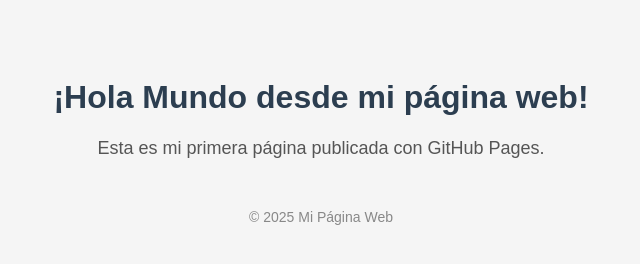
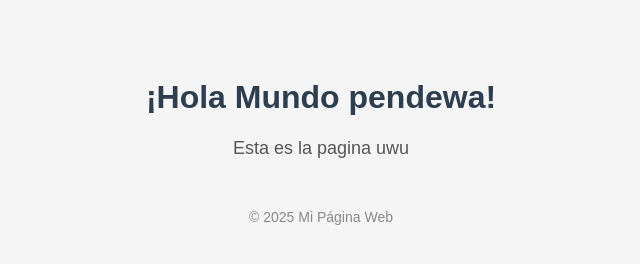
Before and after one commit to Wassius/Was, a plain HTML site: page index.html in a window 1280 px wide. Shown: the whole page, without its empty margins (319-959 px from the left). Drawn offline with Linux system fonts and the light colour scheme.

Commit message:
Update index.html

```diff
--- a/index.html
+++ b/index.html
@@ -26,8 +26,8 @@
     </style>
 </head>
 <body>
-    <h1>¡Hola Mundo desde mi página web!</h1>
-    <p>Esta es mi primera página publicada con GitHub Pages.</p>
+    <h1>¡Hola Mundo pendewa!</h1>
+    <p>Esta es la pagina uwu</p>
     <footer>© 2025 Mi Página Web</footer>
 </body>
 </html>
```
